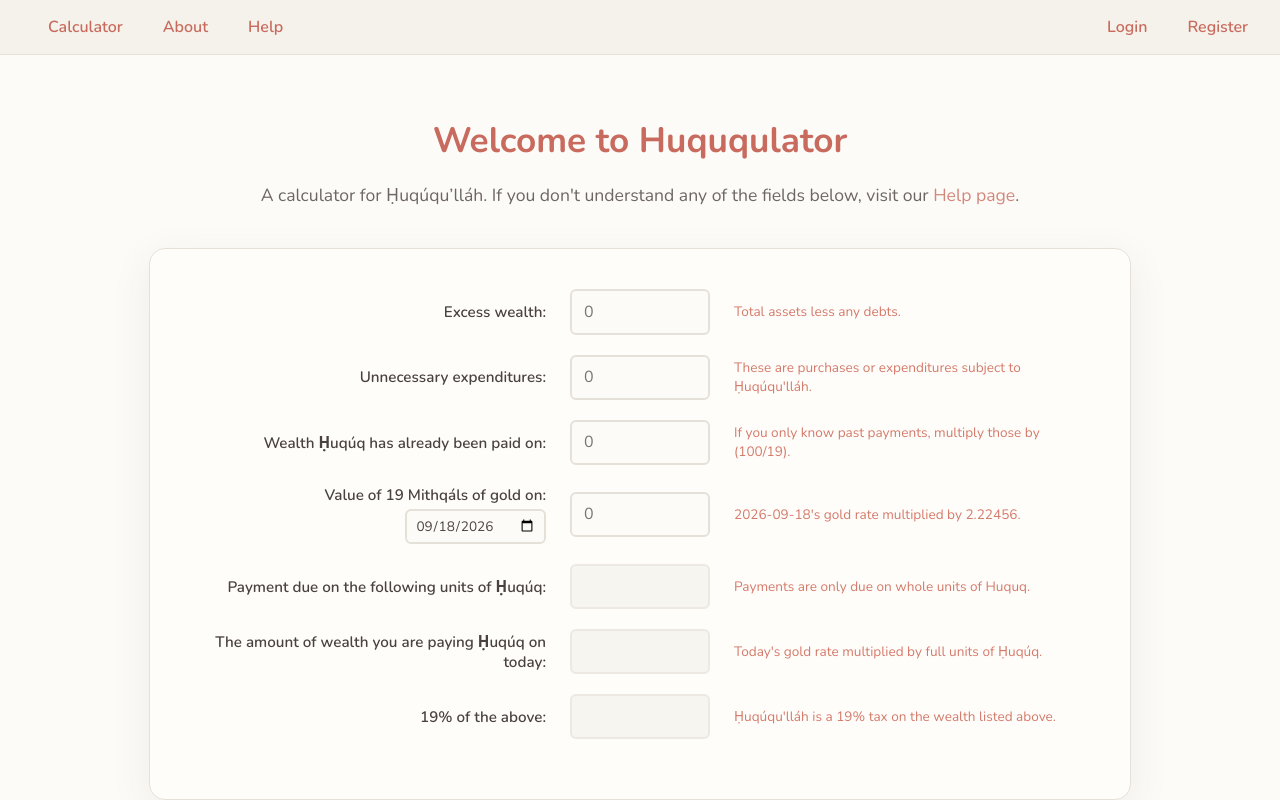
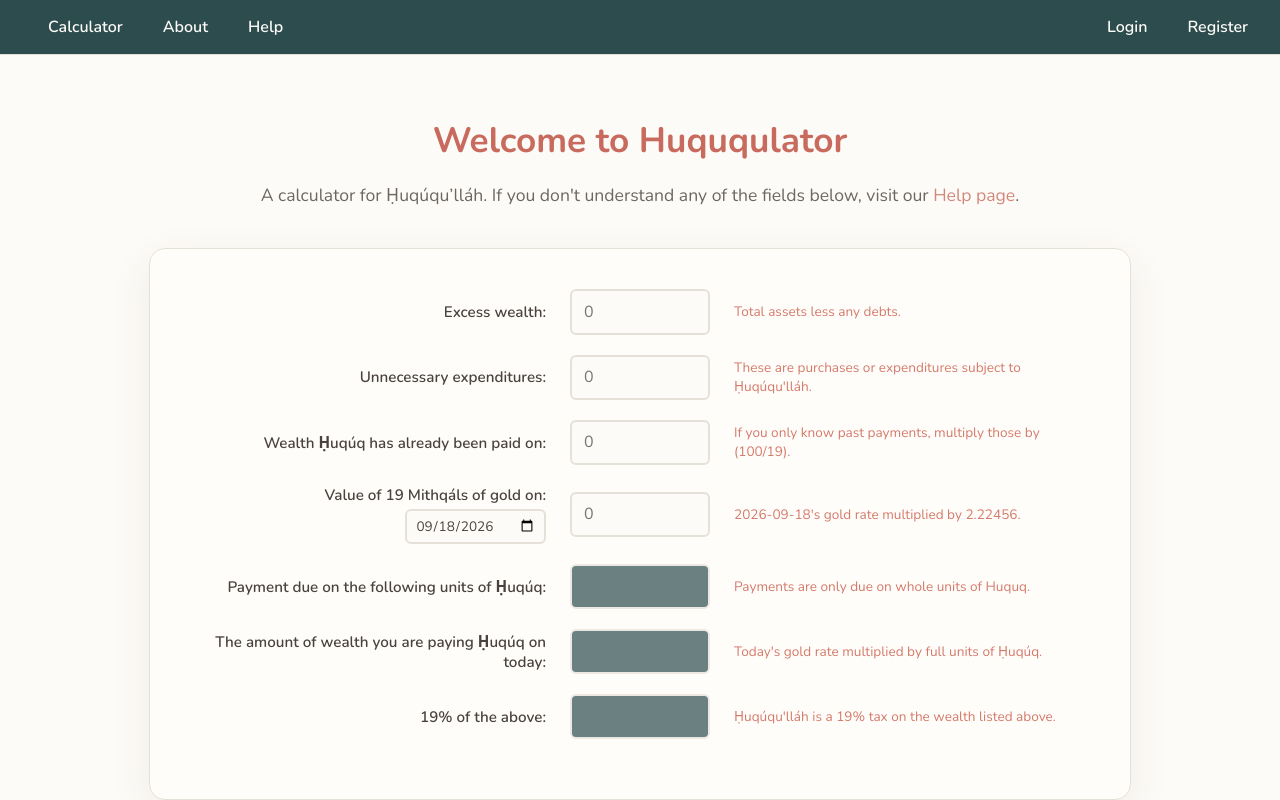
Before and after one commit to bahaipedia/huququlator, a React (Vite) app in the folder client/: page / in a window 1280 px wide. Shown: the top 800 px of the page. Built offline with nearby package versions, Linux system fonts and the light colour scheme; no server answers.

Commit message:
Update index.css

```diff
--- a/client/src/index.css
+++ b/client/src/index.css
@@ -1,28 +1,32 @@
 @import url('https://fonts.googleapis.com/css2?family=Lora:ital,wght@0,400;0,600&family=Nunito:wght@400;600;700&display=swap');
 
 :root {
-  /* Warm Earthy Palette */
-  --bg-color: #fdfbf7; /* Cream */
-  --text-color: #4a423e; /* Warm Charcoal */
-  --nav-bg: #f5f2eb; /* Slightly darker cream */
-  --nav-text: #4a423e;
-  --link-color: #c86b5e; /* Terracotta */
-  --border-color: #e6e1d8; /* Soft beige */
+  --bg-color: #fdfbf7;
+  --text-color: #4a423e;
+  --nav-bg: #2c4c4e;
+  --nav-text: #fdfbf7;
+  --sidebar-bg: #f5f2eb;
+  --sidebar-text: #4a423e;
+  --link-color: #c86b5e;
+  --border-color: #e6e1d8;
   --btn-bg: #c86b5e;
   --btn-text: #ffffff;
+  --highlight-color: #d4a373;
 }
 
 @media (prefers-color-scheme: dark) {
   :root {
-    /* Warm Dark Mode */
-    --bg-color: #2a2624; /* Deep warm brown */
-    --text-color: #e6e1d8; /* Soft off-white */
-    --nav-bg: #36312d; /* Lighter warm brown */
+    --bg-color: #2a2624;
+    --text-color: #e6e1d8;
+    --nav-bg: #1d3334;
     --nav-text: #e6e1d8;
-    --link-color: #d98a7f; /* Soft terracotta */
-    --border-color: #4a423e; /* Warm charcoal */
+    --sidebar-bg: #322d2b;
+    --sidebar-text: #e6e1d8;
+    --link-color: #d98a7f;
+    --border-color: #4a423e;
     --btn-bg: #d98a7f;
     --btn-text: #2a2624;
+    --highlight-color: #d4a373;
   }
 }
 
@@ -51,16 +55,21 @@ a:hover {
   padding: 1rem 2rem;
   background-color: var(--nav-bg);
   color: var(--nav-text);
-  border-bottom: 1px solid var(--border-color);
+  border-bottom: 1px solid var(--nav-bg);
 }
 .navbar a, .navbar button {
   margin-left: 1rem;
   background: none;
   border: none;
-  color: var(--link-color);
+  color: var(--nav-text);
   cursor: pointer;
   font-size: 1rem;
   font-weight: 600;
+  transition: color 0.2s ease;
+}
+.navbar a:hover, .navbar button:hover {
+  color: var(--highlight-color);
+  opacity: 1;
 }
 
 /* Form Styles */
@@ -68,10 +77,10 @@ a:hover {
   max-width: 400px;
   margin: 2rem auto;
   padding: 2rem;
-  background-color: #fffdfa; /* Warm surface */
+  background-color: #fffdfa;
   border: 1px solid var(--border-color);
   border-radius: 12px;
-  box-shadow: 0 8px 24px rgba(74, 66, 62, 0.06); /* Soft warm shadow */
+  box-shadow: 0 8px 24px rgba(74, 66, 62, 0.06);
 }
 
 @media (prefers-color-scheme: dark) {
@@ -118,7 +127,7 @@ button[type="submit"] {
 button[type="submit"]:hover {
   filter: brightness(0.9);
 }
-.error { color: #c86b5e; margin-bottom: 1rem; font-weight: 600; }
+.error { color: var(--link-color); margin-bottom: 1rem; font-weight: 600; }
 
 /* Sidebar Layout */
 .app-container {
@@ -128,7 +137,7 @@ button[type="submit"]:hover {
 
 .sidebar {
   width: 250px;
-  background-color: var(--nav-bg);
+  background-color: var(--sidebar-bg);
   border-right: 1px solid var(--border-color);
   padding: 2rem 1rem;
 }
@@ -136,7 +145,7 @@ button[type="submit"]:hover {
 .sidebar h3 {
   margin-top: 0;
   padding-left: 1rem;
-  color: var(--text-color);
+  color: var(--sidebar-text);
 }
 
 .sidebar ul {
@@ -151,7 +160,7 @@ button[type="submit"]:hover {
 .sidebar a, .sidebar-logout {
   display: block;
   padding: 0.75rem 1rem;
-  color: var(--link-color);
+  color: var(--sidebar-text);
   text-decoration: none;
   border-radius: 6px;
   background: none;
@@ -162,11 +171,12 @@ button[type="submit"]:hover {
   font-weight: 600;
   font-family: 'Nunito', sans-serif;
   cursor: pointer;
-  transition: background-color 0.2s ease;
+  transition: all 0.2s ease;
 }
 
 .sidebar a:hover, .sidebar-logout:hover {
   background-color: var(--border-color);
+  color: var(--link-color);
 }
 
 .main-content {
```
